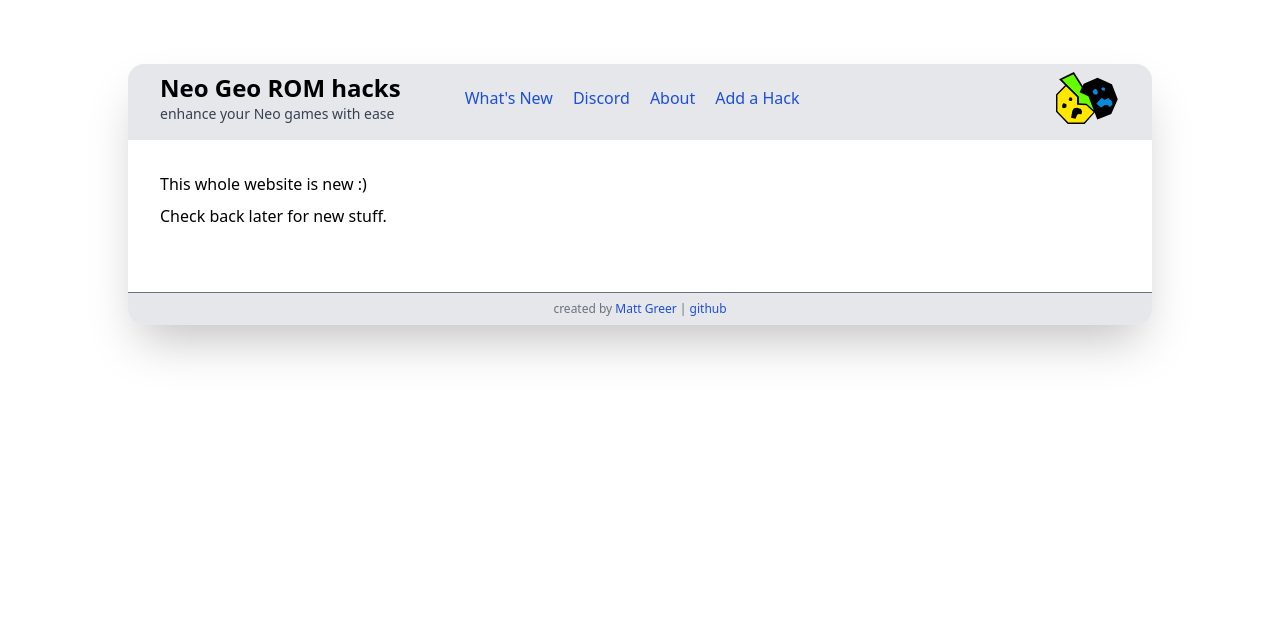
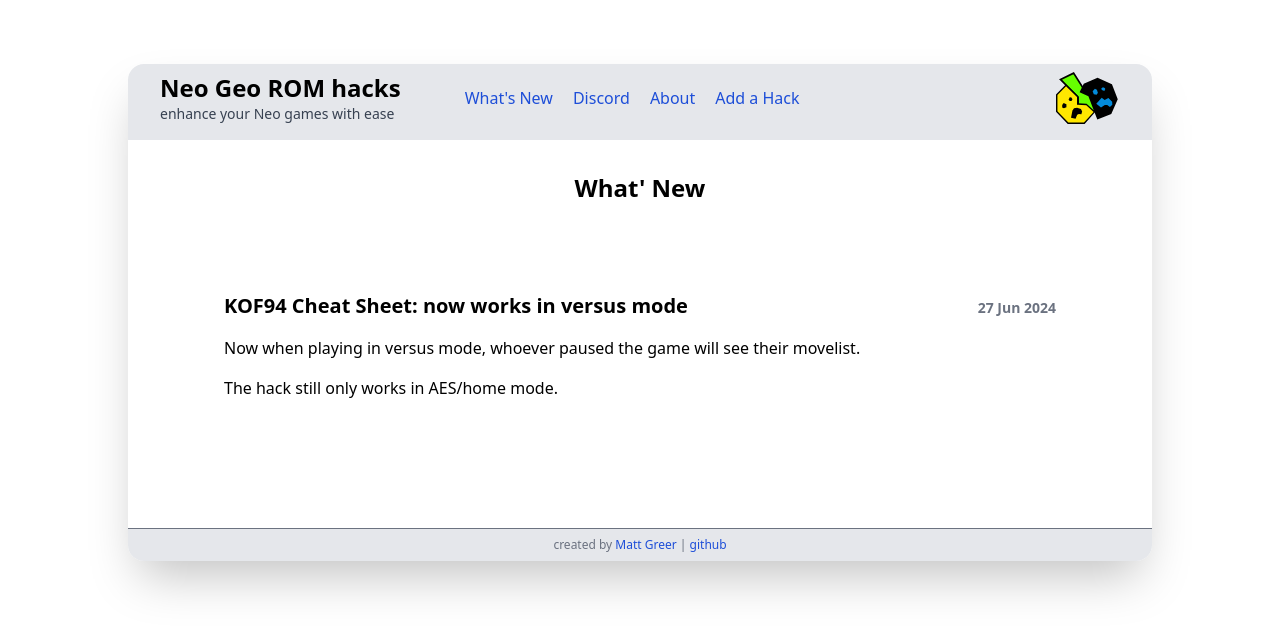
Before and after one commit to city41/neorh, a Next.js app: page /whats-new in a window 1280 px wide. Shown: the top 634 px of the page. Built offline with nearby package versions, Linux system fonts and the light colour scheme.

Commit message:
kof94cs: versus mode

```diff
--- a/src/components/AboutPage/AboutPage.tsx
+++ b/src/components/AboutPage/AboutPage.tsx
@@ -1,8 +1,8 @@
 function AboutPage() {
   return (
     <div className="mt-8 mb-16">
-      <h1 className="font-bold text-2xl mb-4">About</h1>
-      <div className="flex flex-col gap-y-2">
+      <h1 className="font-bold text-2xl mb-4 text-center">About</h1>
+      <div className="flex flex-col gap-y-2 px-0 sm:px-16">
         <p>
           Hi, I&apos;m Matt, I&apos;ve created a few Neo Geo ROM hacks. I
           noticed distributing Neo Geo hacks is a pain because a Neo Geo game is
--- a/src/components/AddAHackPage/AddAHackPage.tsx
+++ b/src/components/AddAHackPage/AddAHackPage.tsx
@@ -3,8 +3,8 @@ import { A } from "../A";
 function AddAHackPage() {
   return (
     <div className="mt-8 mb-16">
-      <h1 className="font-bold text-2xl mb-4">Add a hack</h1>
-      <div className="flex flex-col gap-y-2">
+      <h1 className="font-bold text-2xl mb-4 text-center">Add a hack</h1>
+      <div className="flex flex-col gap-y-2 px-0 sm:px-16">
         <p>
           You want to add a hack? Awesome! Make sure you meet these requirements
           first:
--- a/src/components/WhatsNewPage/WhatsNewPage.tsx
+++ b/src/components/WhatsNewPage/WhatsNewPage.tsx
@@ -1,8 +1,78 @@
+import clsx from "clsx";
+import { ReactNode } from "react";
+
+function dateToHumanString(input: string): string {
+  const date = new Date(input);
+
+  const month = date.toLocaleDateString("en-us", {
+    month: "short",
+  });
+
+  const day = date.toLocaleDateString("en-us", {
+    day: "numeric",
+  });
+
+  const year = date.toLocaleDateString("en-us", {
+    year: "numeric",
+  });
+
+  return `${day} ${month} ${year}`;
+}
+
+function toId(s: string): string {
+  return s
+    .toLowerCase()
+    .replace(/\s/g, "-")
+    .replace(/[^a-zA-Z0-9-]/g, "");
+}
+
+function NewEntry({
+  title,
+  date,
+  children,
+}: {
+  title: string;
+  date: string;
+  children: ReactNode;
+}) {
+  const id = toId(`${title} ${date}`);
+
+  return (
+    <div className="mt-16 pb-16 px-4 sm:px-16 border-b border-dotted border-gray-500 last:border-0">
+      <a href={`#${id}`}>
+        <h3
+          id={id}
+          className="group relative font-bold mb-4 text-xl flex flex-row justify-between items-baseline"
+        >
+          <div className="flex-1">
+            <div className="text-black flex flex-row gap-x-2 items-center">
+              {title}
+            </div>
+          </div>
+          <time className="text-sm text-gray-500" dateTime={date}>
+            {dateToHumanString(date)}
+          </time>
+        </h3>
+      </a>
+      <div className={clsx("space-y-4 text-black")}>{children}</div>
+    </div>
+  );
+}
+
 function WhatsNewPage() {
   return (
     <div className="mt-8 mb-16 flex flex-col gap-y-2">
-      <p>This whole website is new :)</p>
-      <p>Check back later for new stuff.</p>
+      <h1 className="font-bold text-2xl mb-4 text-center">What&apos; New</h1>
+      <NewEntry
+        title="KOF94 Cheat Sheet: now works in versus mode"
+        date="2024-06-27"
+      >
+        <p>
+          Now when playing in versus mode, whoever paused the game will see
+          their movelist.
+        </p>
+        <p>The hack still only works in AES/home mode.</p>
+      </NewEntry>
     </div>
   );
 }
--- a/src/hacks/kof94.ts
+++ b/src/hacks/kof94.ts
@@ -185,7 +185,8 @@ const kof94: RomHackGameEntry = {
       zip: "kof94csIpsPatches.zip",
       creators: ["Matt Greer"],
       details: [
-        "When playing a single player game in AES/home mode, pausing the game shows your current character's move list",
+        "When playing in AES/home mode, pause the game to see your current character's move list",
+        "When playing in versus mode, whoever paused the game is who gets to see their move list.",
       ],
       screenshots: [
         {
```
Also changed, not shown: 1 other file (tests, documents, lock files or other folders).
